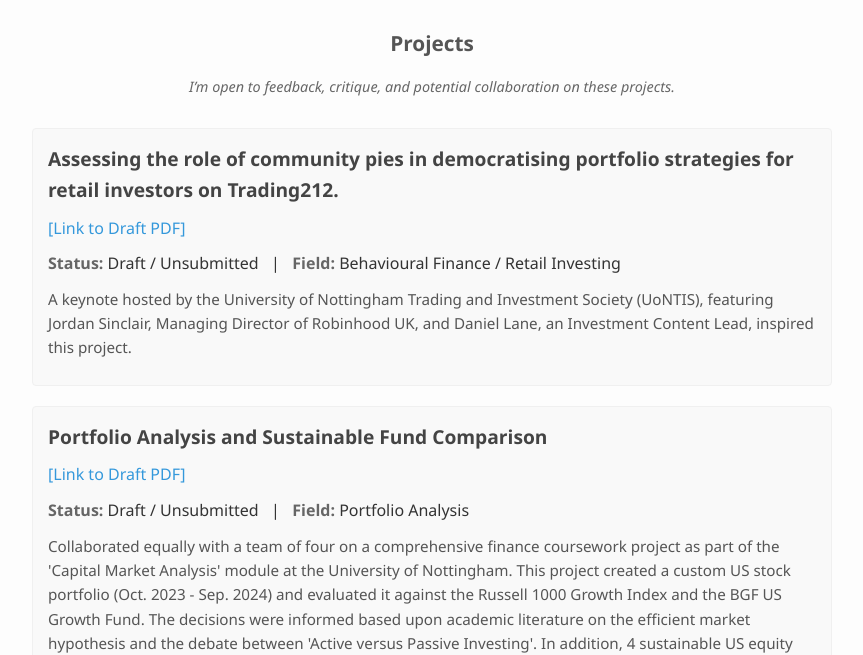
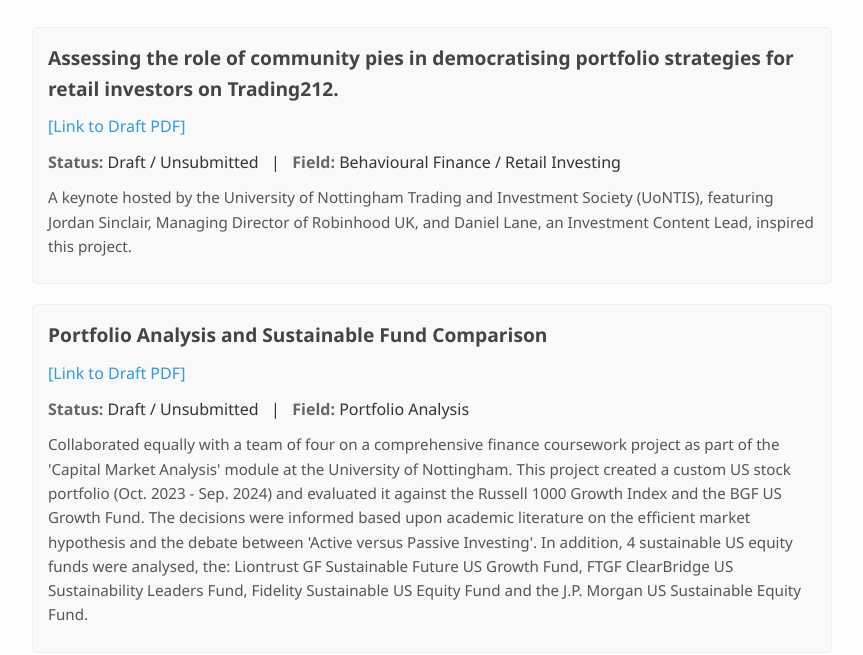
Before and after one commit to CamF00/CamF00.github.io, a plain HTML site: page projects/index.html in a window 1280 px wide. Shown: the part 147-802 px from the top of the page, without its empty margins (208-1071 px from the left). Drawn offline with nearby package versions, Linux system fonts and the light colour scheme.

Commit message:
Update index.html

```diff
--- a/projects/index.html
+++ b/projects/index.html
@@ -74,11 +74,6 @@
     }
 
     /* --- Project Section Styling --- */
-    .project-section {
-      margin-top: 0px;
-      padding-top: 0px;
-    }
-
     .project-section h3 {
       font-size: 1.3em;
       color: #555;
@@ -158,11 +153,6 @@
 </p>
   </header>
   <main>
-      <section class="project-section">
-        <h3>Projects</h3>
-        <p class="feedback-note">
-          I’m open to feedback, critique, and potential collaboration on these projects.
-        </p>
     <div class="project">
         <h4>Assessing the role of community pies in democratising portfolio strategies for retail investors on Trading212.</h4>
         <p class="project-links">
```
